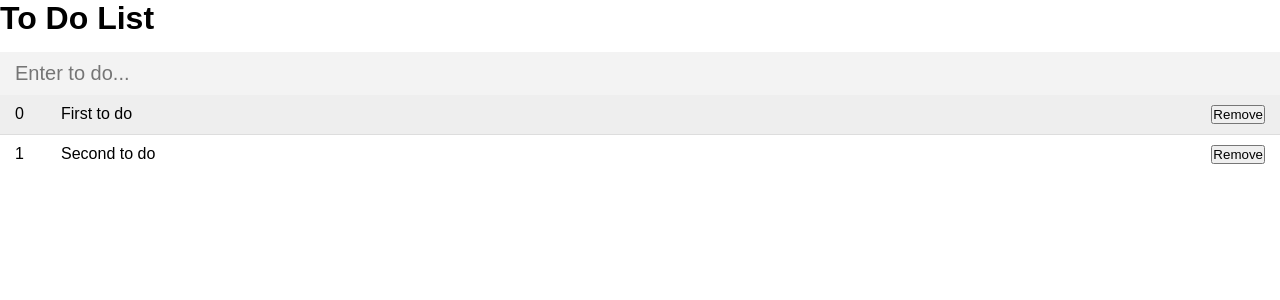
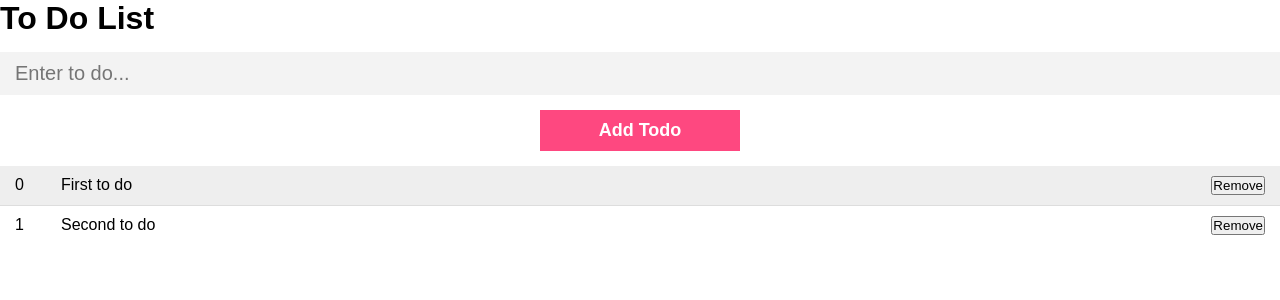
Before and after one commit to StephanieKSanchez/first-angular-app, an Angular app: page / in a window 1280 px wide. Shown: the top 300 px of the page. Built offline with nearby package versions, Linux system fonts and the light colour scheme.

Commit message:
create add button

```diff
--- a/src/app/components/todos/todos.component.html
+++ b/src/app/components/todos/todos.component.html
@@ -7,6 +7,7 @@
       class="todo-input"
       [(ngModel)]="inputTodo"
     />
+    <input type="submit" value="Add Todo" class="todo-submit" />
   </form>
   <div
     *ngFor="let todo of todos; let i = index"
```
